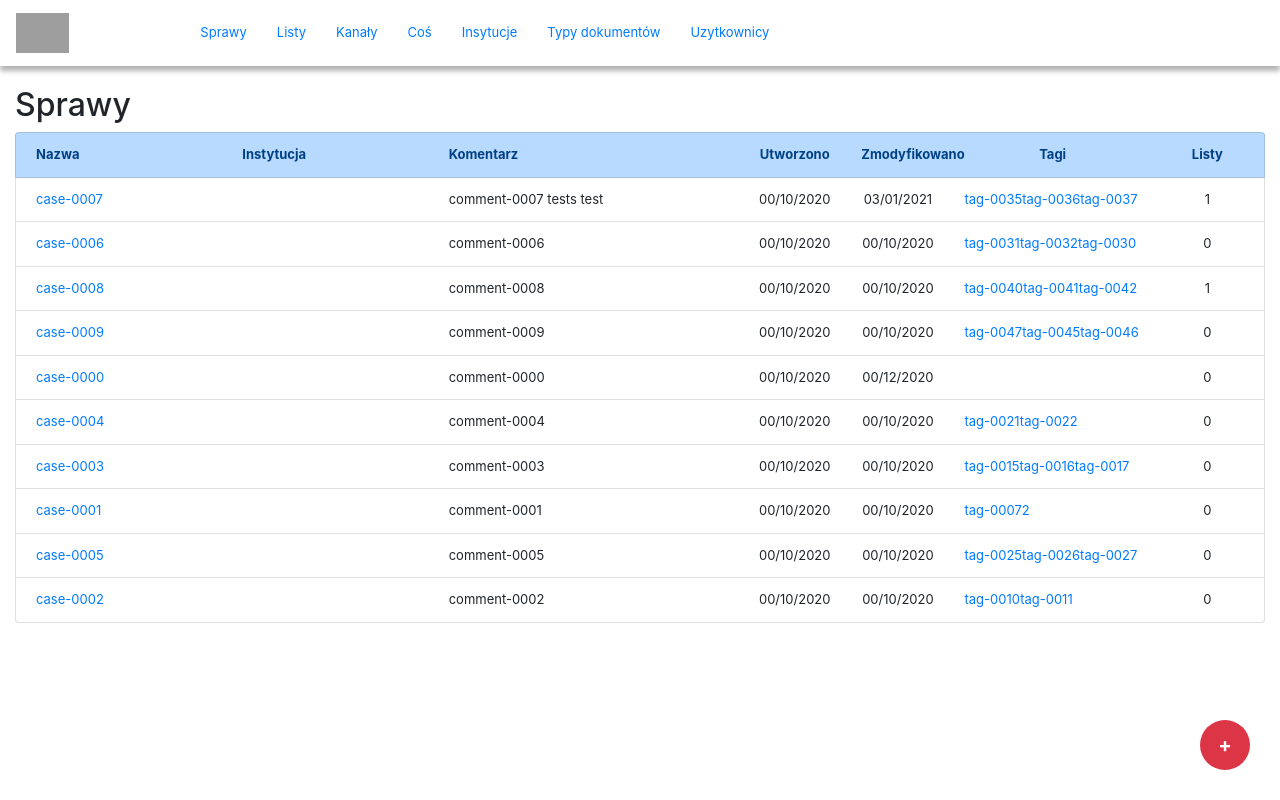
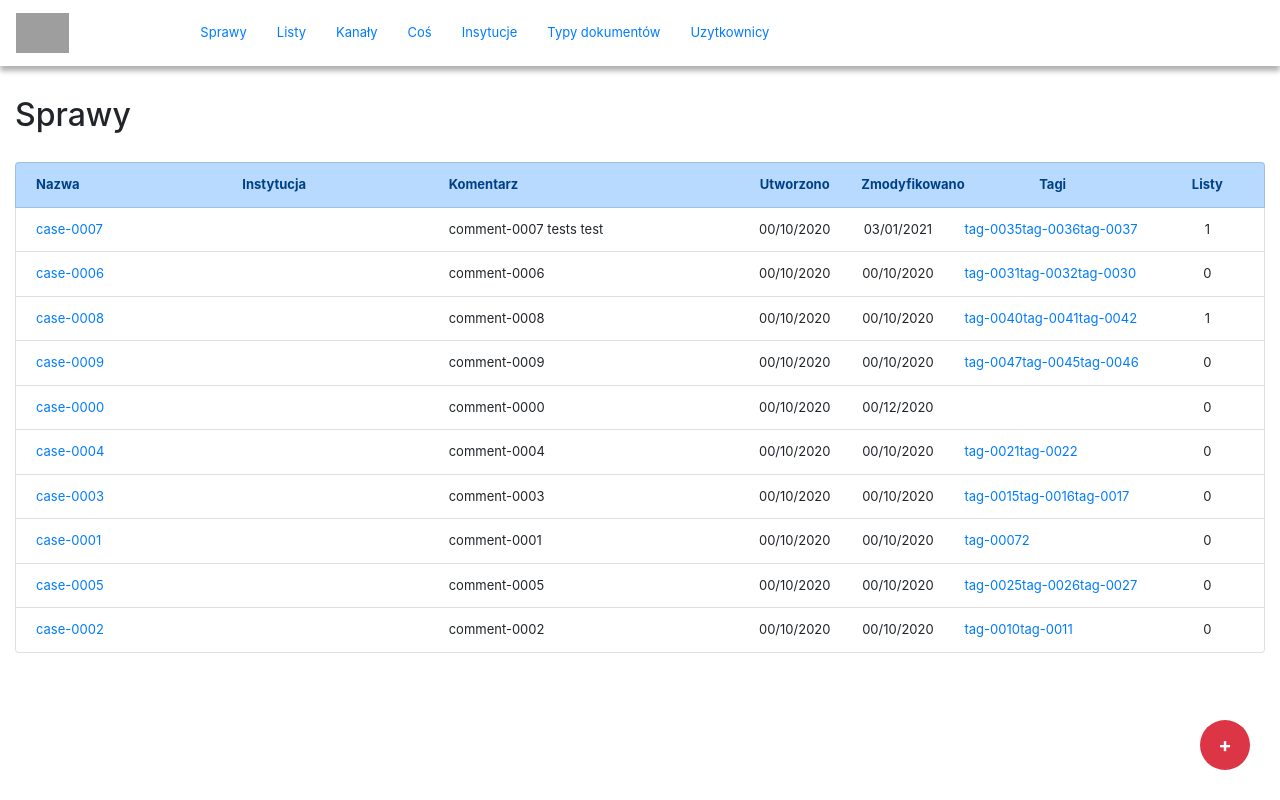
Before and after one commit to WlodzimierzKorza/small_eod, a React (Create React App) app: page /cases in a window 1280 px wide. Built offline with nearby package versions, Linux system fonts and the light colour scheme; grey boxes are pictures that could not be loaded.

Commit message:
Minor fix

```diff
--- a/src/views/CasesView.js
+++ b/src/views/CasesView.js
@@ -1,17 +1,17 @@
 import React, { useState } from 'react'
 import AddButton from '../components/AddButton/AddButton'
+import Heading from '../components/Heading/Heading'
 import CasesList from '../components/Cases/CasesList'
 import CasesModal from '../components/Cases/CasesModal'
 
 const CasesView = () => {
     const [show, setShow] = useState(false)
-
     const handleClose = () => setShow(false)
     const handleShow = () => setShow(true)
 
     return (
         <>
-            <h2>Sprawy</h2>
+            <Heading>Sprawy</Heading>
             <CasesList />
             <CasesModal show={show} onHide={handleClose} />
             <AddButton method={handleShow} />
```
